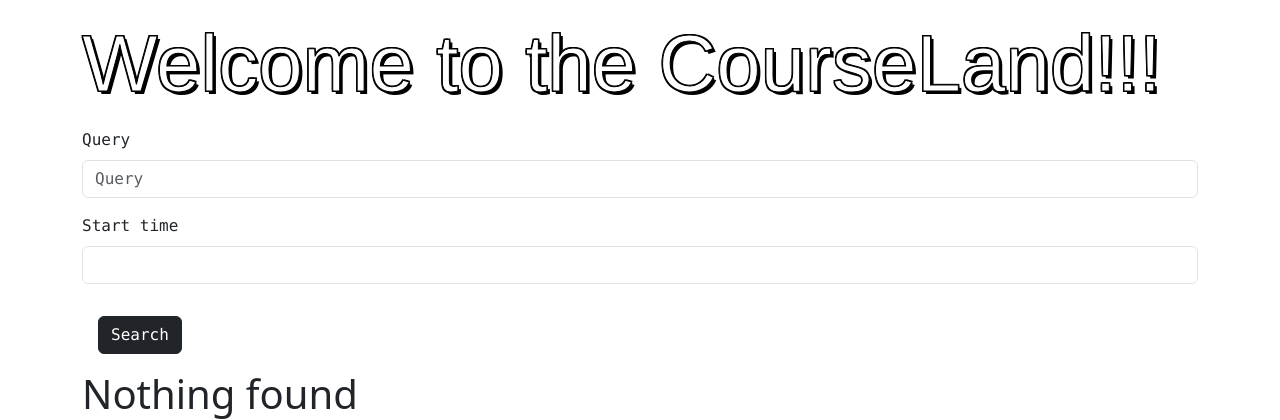
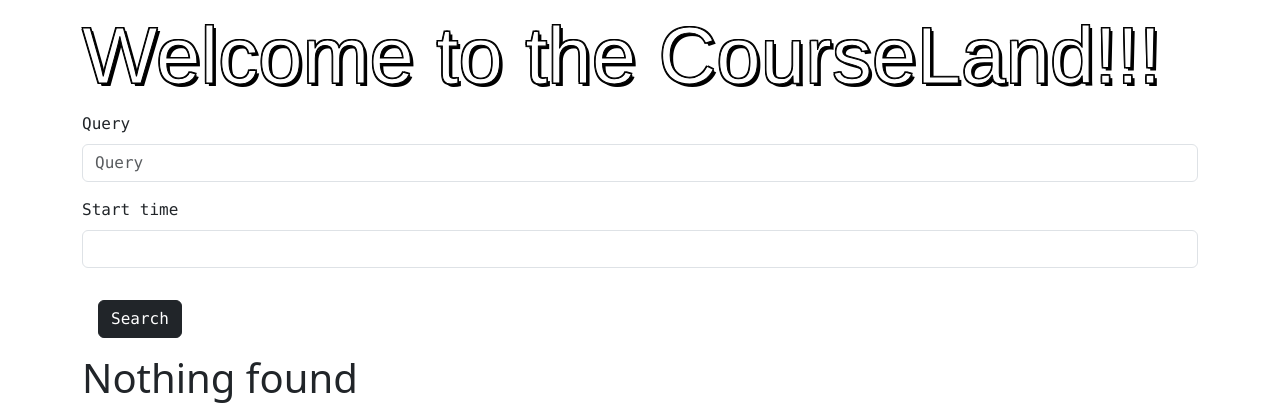
Before and after one commit to Maraljan/CourseCatalog, a Django app: page / in a window 1280 px wide. Shown: the part 58-478 px from the top of the page. Run offline with Django 4.2, Linux system fonts and the light colour scheme; data that the repository does not hold is empty; some libraries are stand-ins or nearby versions.

```diff
--- a/templates/courses/homepage.html
+++ b/templates/courses/homepage.html
@@ -3,7 +3,7 @@
 
 
 {% block content %}
-    <h1 class="main-text to-hide main-text my-3" style="font-family: fantasy; font-size: 5rem; -webkit-text-stroke: 1px black;
+    <h1 class="main-text to-hide main-text my-2" style="font-family: fantasy; font-size: 5rem; -webkit-text-stroke: 1px black;
         color: white;
         text-shadow:
         3px 3px 0 #000,
```
Also changed, not shown: README.md (added).
